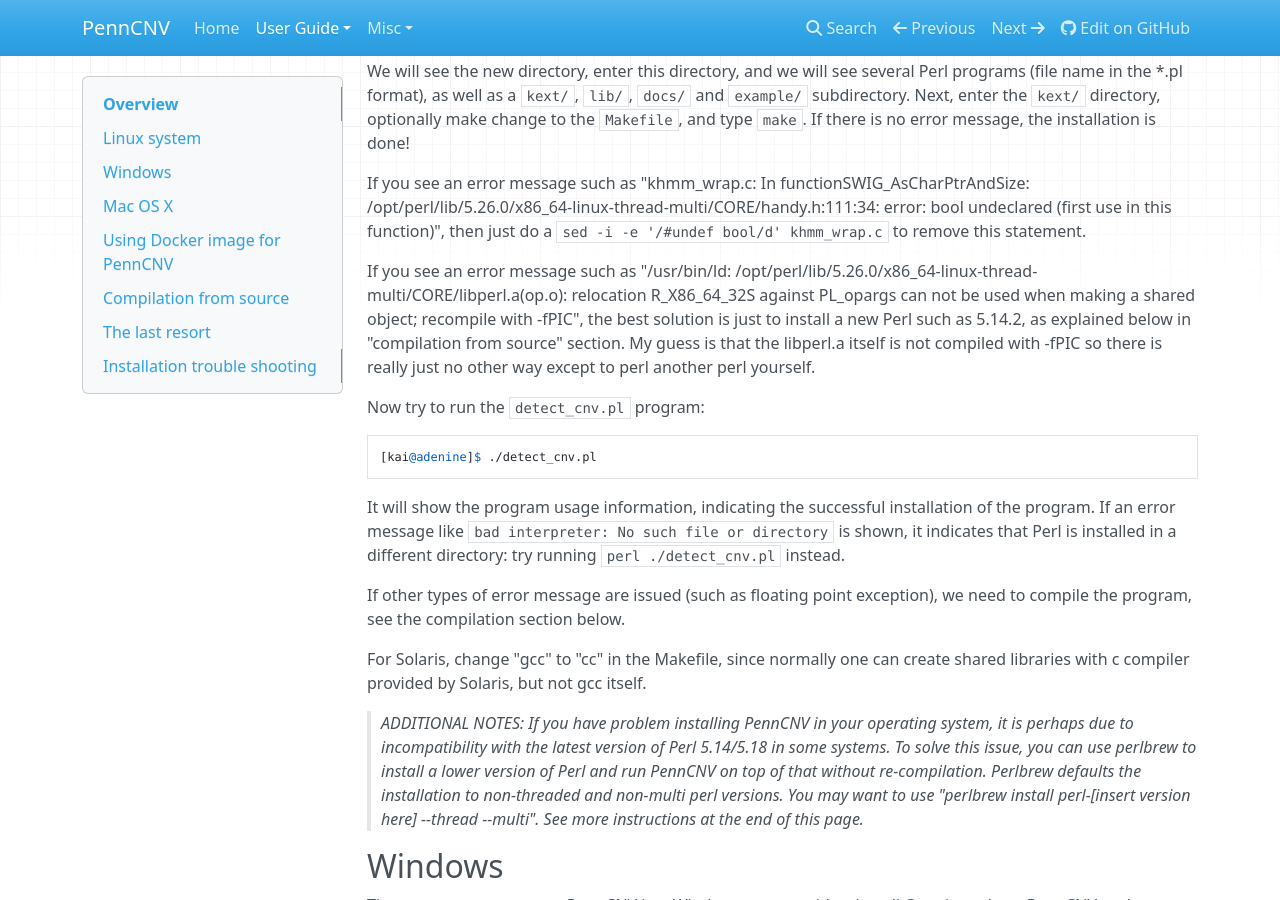
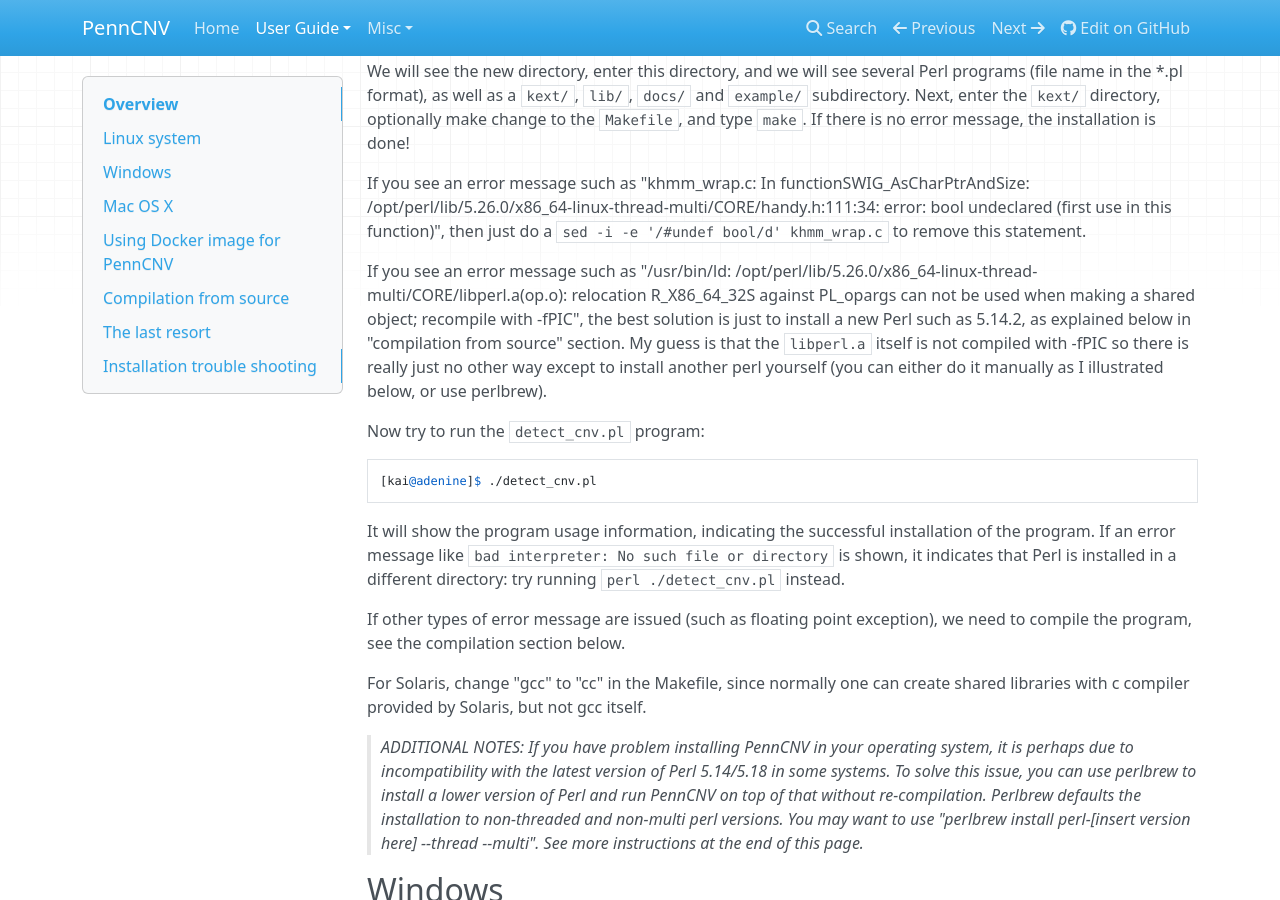
Before and after one commit to WGLab/PennCNV, an MkDocs documentation site: the page built from docs/user-guide/install.md, in a window 1280 px wide and 900 px high, scrolled down 458 px. Built offline with MkDocs 1.6.1, drawn with Linux system fonts in a browser that asks for light colours; nearby versions of some CDN libraries; old or Windows-style settings are respelled for this version of MkDocs.

Commit message:
Update install.md

```diff
--- a/docs/user-guide/install.md
+++ b/docs/user-guide/install.md
@@ -21,7 +21,7 @@
 If you see an error message such as "khmm_wrap.c: In functionSWIG_AsCharPtrAndSize:
 /opt/perl/lib/5.26.0/x86_64-linux-thread-multi/CORE/handy.h:111:34: error: bool undeclared (first use in this function)", then just do a `sed -i -e '/#undef bool/d' khmm_wrap.c` to remove this statement.
 
-If you see an error message such as "/usr/bin/ld: /opt/perl/lib/5.26.0/x86_64-linux-thread-multi/CORE/libperl.a(op.o): relocation R_X86_64_32S against PL_opargs can not be used when making a shared object; recompile with -fPIC", the best solution is just to install a new Perl such as 5.14.2, as explained below in "compilation from source" section. My guess is that the libperl.a itself is not compiled with -fPIC so there is really just no other way except to perl another perl yourself.
+If you see an error message such as "/usr/bin/ld: /opt/perl/lib/5.26.0/x86_64-linux-thread-multi/CORE/libperl.a(op.o): relocation R_X86_64_32S against PL_opargs can not be used when making a shared object; recompile with -fPIC", the best solution is just to install a new Perl such as 5.14.2, as explained below in "compilation from source" section. My guess is that the `libperl.a` itself is not compiled with -fPIC so there is really just no other way except to install another perl yourself (you can either do it manually as I illustrated below, or use perlbrew).
 
 Now try to run the `detect_cnv.pl` program:
 
```
